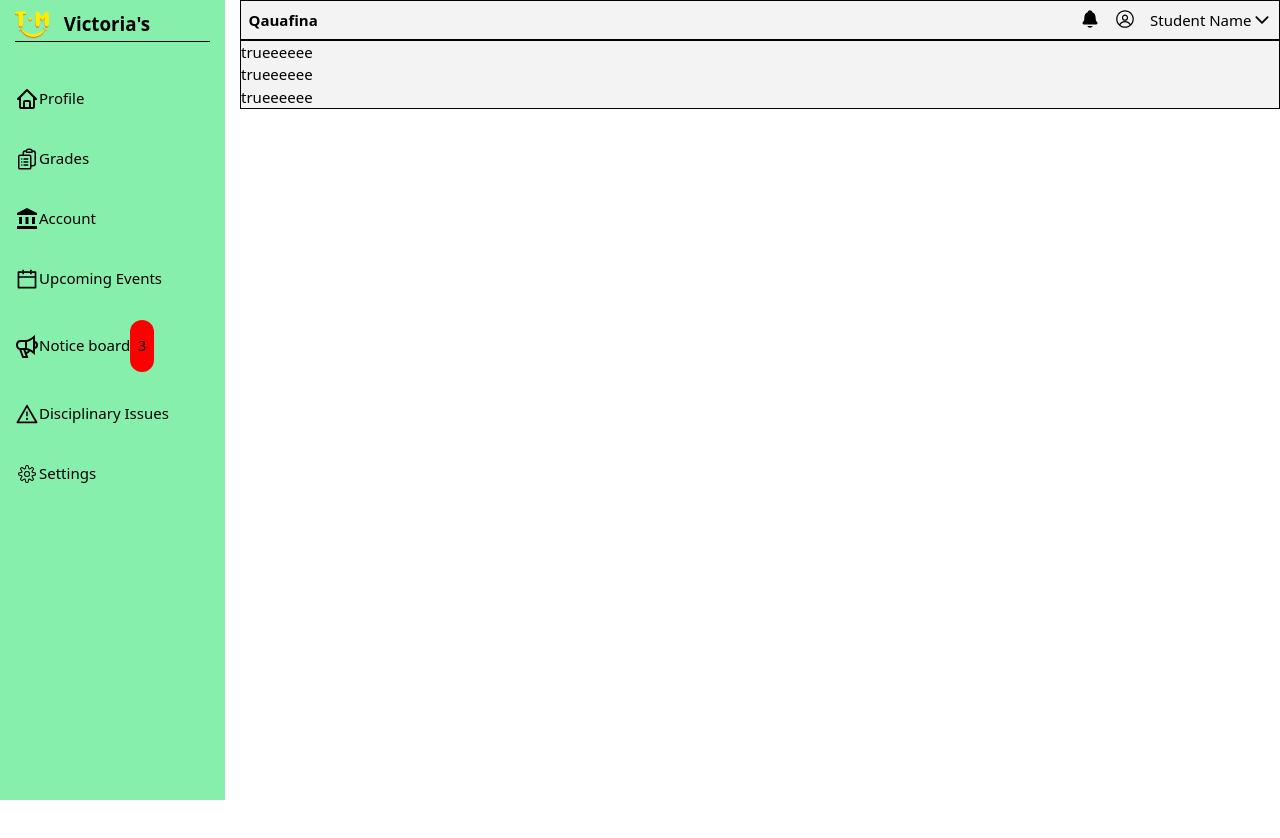
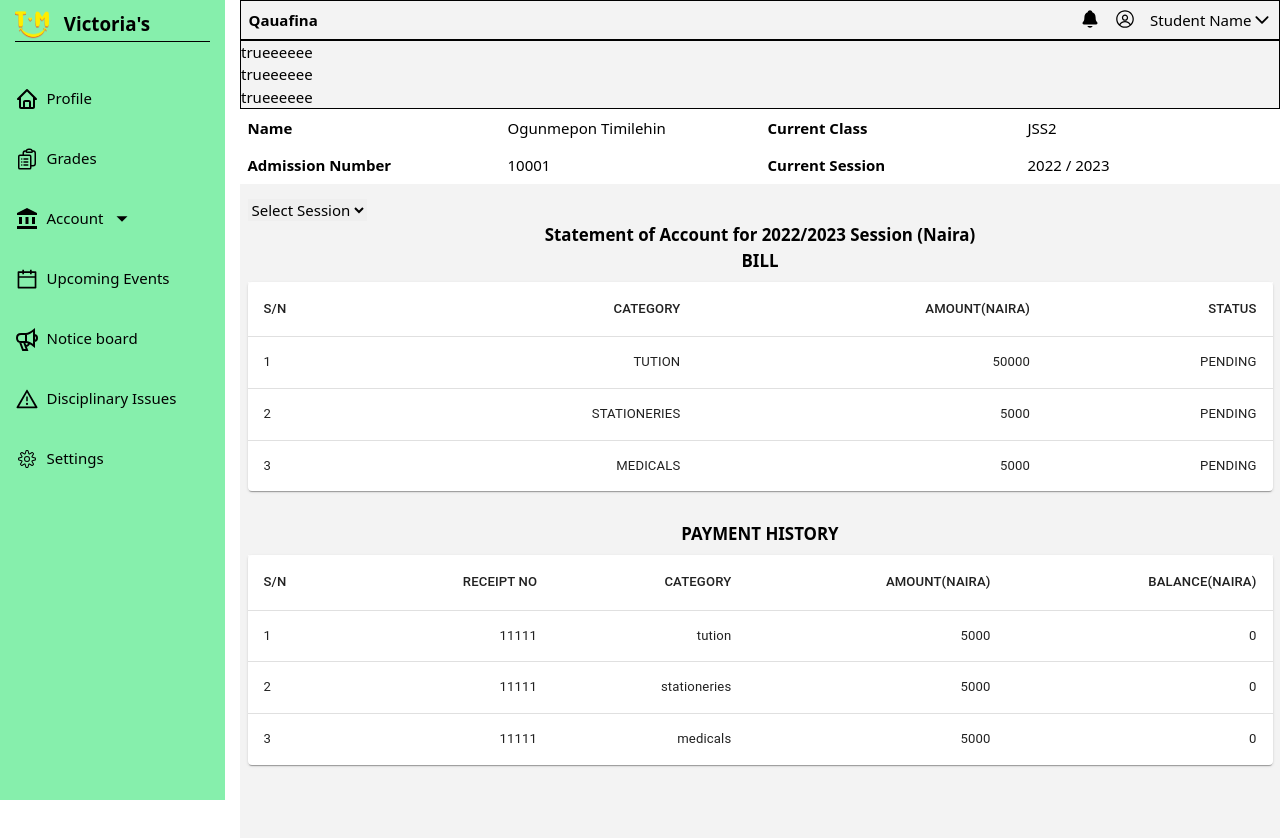
Before and after one commit to timhilehin1/my-school, a React (Vite) app: page /studentDashboard/statement in a window 1280 px wide. Shown: the top 838 px of the page. Before the commit the page ends 800 px from the top, so only its background shows below. Built offline with nearby package versions, Linux system fonts and the light colour scheme.

Commit message:
issue : payments

```diff
--- a/index.html
+++ b/index.html
@@ -3,6 +3,7 @@
   <head>
     <meta charset="UTF-8" />
     <link rel="icon" type="image/svg+xml" href="/vite.svg" />
+    <link rel="stylesheet" href="https://fonts.googleapis.com/css2?family=Material+Symbols+Outlined:opsz,wght,FILL,GRAD@20..48,100..700,0..1,-50..200" />
     <!-- <link href="/dist/output.css" rel="stylesheet"> -->
     <meta name="viewport" content="width=device-width, initial-scale=1.0" />
     <title>Vite + React</title>
--- a/package.json
+++ b/package.json
@@ -11,6 +11,7 @@
   "dependencies": {
     "@emotion/react": "^11.11.0",
     "@emotion/styled": "^11.11.0",
+    "@mui/icons-material": "^5.11.16",
     "@mui/material": "^5.13.0",
     "firebase": "^9.19.1",
     "react": "^18.2.0",
--- a/src/App.jsx
+++ b/src/App.jsx
@@ -22,6 +22,8 @@ import Grades from './Components/Grades'
 import { BrowserRouter as Router, Routes, Route } from 'react-router-dom';
 import Notice from './Components/Notice';
 import Account from './Components/Account';
+import Statement from './Components/Statement';
+import Payments from './Components/payments';
 
 
 
@@ -85,6 +87,8 @@ function App() {
                               <Route path="grades" element={<Grades />} />
                               <Route path="notice" element={<Notice />} />
                               <Route path="account" element={<Account />} />
+                              <Route path="statement" element={<Statement />} />
+                                <Route path="payments" element={<Payments />} />
                               </Routes>
                        </div>
 
--- a/src/Components/Account.jsx
+++ b/src/Components/Account.jsx
@@ -4,6 +4,7 @@ function Account() {
     return (
         <div>
             <p>How should you look like eh</p>
+
         </div>
     )
 }
--- /dev/null
+++ b/src/Components/Payments.jsx
@@ -0,0 +1,14 @@
+import React from "react";
+
+function Payments() {
+    return (
+        <div>
+            <p className="text-red">i'm already there</p>
+            <p>i'm already there</p>
+              <p>i'm already there</p>
+        </div>
+    )
+}
+
+
+export default Payments
--- a/src/Components/Sidebar.jsx
+++ b/src/Components/Sidebar.jsx
@@ -7,17 +7,22 @@ import { HiOutlineClipboardDocumentList } from "react-icons/hi2";
 import { MdAccountBalance } from "react-icons/md";
 import { AiOutlineCalendar, AiOutlineWarning} from "react-icons/ai";
 import { CiSettings } from "react-icons/ci";
-import { GrAnnounce } from "react-icons/gr";
+import { GrAnnounce, GrTransaction } from "react-icons/gr";
+import { IoMdArrowDropdown, IoMdArrowDropup,IoIosSwap  } from "react-icons/io";
+import { IoBarChartOutline } from "react-icons/io5";
 import Chip from '@mui/material/Chip';
+import { AccessAlarm, ThreeDRotation } from '@mui/icons-material';
+
 
 function Sidebar() {
 
-const [SideMenu, setSidemenu] = useState(false)
+    const [SideMenu, setSidemenu] = useState(false)
+    const [display, setDisplay] = useState(false)
 
   function toggleSidebar(){
       setSidemenu(!SideMenu)
      }
-
+// onClick={()=>{setDisplay(!display)}}
     return (
         <>
 
@@ -31,52 +36,75 @@ const [SideMenu, setSidemenu] = useState(false)
                 <section className="mt-10 leading-10 flex flex-col gap-6">
 
                     <Link to="profile">
-                        <div className="flex items-center">
+                        <div className="flex items-center gap-2">
                       <BiHome size={24}/> <p>Profile</p>
                     </div>
                     </Link>
 
                     <Link to="grades">
-                        <div className="flex items-center">
+                        <div className="flex items-center gap-2">
                         <HiOutlineClipboardDocumentList size={24} />
                         <p>Grades</p>
                         </div>
                     </Link>
 
-                     <Link to="account">
-                    <div className="flex items-center">
+
+                    <div onClick={()=>{setDisplay(!display)}}  className="flex items-center cursor-pointer gap-2">
                         <MdAccountBalance size={24} />
                         <p>Account</p>
+                        <IoMdArrowDropdown size={22} className={display ? 'hidden' : 'block'} />
+                        <IoMdArrowDropup size={22}  className={display ? 'block' : 'hidden'}  />
+
+                        </div>
+
+
+                    <div className={display ? 'flex flex-col gap-6' : 'hidden'}>
+
+                     <Link to="statement">
+                    <div className="flex items-center gap-2">
+                                <IoBarChartOutline size={ 24}/>
+                        <p>Statement of Account</p>
+                        </div>
+                    </Link>
+
+                      <Link to="payment">
+                    <div className="flex items-center gap-2">
+                       <IoIosSwap size={24} />
+                        <p>Make Payments</p>
                         </div>
                         </Link>
 
+                        </div>
+
                     <Link to="calendar">
-                            <div className="flex items-center">
+                            <div className="flex items-center gap-2">
                     <AiOutlineCalendar size={24} />
                             <p>Upcoming Events</p>
                             </div>
                     </Link>
 
                     <Link to="notice">
-                            <div className="flex items-center">
+                            <div className="flex items-center gap-2">
                     <GrAnnounce size={24} />
                             <p>Notice board</p>
 
-                            <div className="self-start bg-[red] rounded-2xl p-2"> 3 </div>
+                            {/* <div className="self-start bg-[red] rounded-2xl p-2"> 3 </div> */}
 
                             </div>
                     </Link>
 
-                     <Link to="disciplinary">
-                            <div className="flex items-center">
+                     <Link to="">
+                            <div className="flex items-center gap-2">
                     <AiOutlineWarning size={24} />
                             <p>Disciplinary Issues</p>
                             </div>
-                        </Link>
+                    </Link>
+
+
 
 
                     <Link to="settings">
-                        <div className="flex items-center">
+                        <div className="flex items-center gap-2">
                       <CiSettings size={24}/>
                             <p>Settings</p>
                             </div>
--- /dev/null
+++ b/src/Components/Statement.jsx
@@ -0,0 +1,151 @@
+import { React, useState } from "react";
+import { TableBody, TableCell, TableHead, TableRow, styled,  Table, tableCellClasses, TableContainer, Paper, CssBaseline } from '@mui/material'
+
+
+function Statement() {
+
+    const [session, setSession] = useState({
+        session : ''
+    })
+
+    function handleChange(event) {
+        // will be used to filter grades based on session selected, each sesion will show grades for the three terms
+        const { name, value } = event.target
+        setSession((prevdata) => {
+            return {
+                ...prevdata,
+                [name] : value
+            }
+        })
+    }
+
+      function createBillData(SN, CATEGORY, AMOUNT, STATUS) {
+  return { SN, CATEGORY, AMOUNT, STATUS };
+}
+
+const rows = [
+  createBillData('1', 'TUTION', 50000, 'PENDING'),
+  createBillData('2', 'STATIONERIES', 5000, 'PENDING'),
+  createBillData('3', 'MEDICALS', 5000, 'PENDING'),
+];
+
+        function createHistoryData(id, receiptNo, cat, amt, balance) {
+  return {id, receiptNo, cat, amt, balance };
+}
+
+const rowss = [
+  createHistoryData('1', '11111', 'tution', 5000, 0),
+  createHistoryData('2', '11111', 'stationeries', 5000, 0),
+  createHistoryData('3', '11111', 'medicals', 5000, 0)
+];
+
+
+
+    return (
+        <div >
+
+            <header className="grid grid-cols-2 lg:grid-cols-4 gap-4 p-2 bg-[#ffffff]">
+
+                <p className="font-bold">Name</p>
+                <p className="">Ogunmepon Timilehin</p>
+                <p className="font-bold">Current Class</p>
+                <p>JSS2</p>
+                <p className="font-bold">Admission Number</p>
+                <p>10001</p>
+                <p className="font-bold">Current Session</p>
+                <p>2022 / 2023</p>
+
+            </header>
+
+            <main className="bg-[#f3f3f3] h-screen mt-2 p-2">
+                 <select
+                    onChange={handleChange}
+                    name = "session"
+                >
+            <option className="font-bold"  value="" disabled selected>Select Session</option>
+            <option value="2017/2018">2017/2018</option>
+            <option value="2018/2019">2018/2019</option>
+            <option value="2019/2020">2019/2020</option>
+            <option value="2020/2021">2020/2021</option>
+            <option value="2021/2022">2021/2022</option>
+            <option value="2022/2023">2022/2023</option>
+                </select>
+
+                {/* session will be dynamic */}
+                <p className="font-bold text-lg text-center">Statement of Account for 2022/2023 Session (Naira)</p>
+
+                <header className="text-lg font-bold text-center">BILL</header>
+                <section className='bg-[#ffffff] mt-2'>
+                        <TableContainer component={Paper}>
+      <Table sx={{ minWidth: 300 }} aria-label="simple table">
+        <TableHead>
+          <TableRow>
+            <TableCell>S/N</TableCell>
+            <TableCell align="right">CATEGORY</TableCell>
+            <TableCell align="right">AMOUNT(NAIRA)</TableCell>
+            <TableCell align="right">STATUS</TableCell>
+          </TableRow>
+        </TableHead>
+        <TableBody>
+          {rows.map((row) => (
+            <TableRow
+              key={row.SN}
+              sx={{ '&:last-child td, &:last-child th': { border: 0 } }}
+            >
+              <TableCell component="th" scope="row">
+                {row.SN}
+              </TableCell>
+              <TableCell align="right">{row.CATEGORY}</TableCell>
+              <TableCell align="right">{row.AMOUNT}</TableCell>
+              <TableCell align="right">{row.STATUS}</TableCell>
+            </TableRow>
+          ))}
+        </TableBody>
+      </Table>
+    </TableContainer>
+                </section>
+
+
+                       <p  className="text-lg font-bold text-center mt-8">PAYMENT HISTORY</p>
+                     <section className='bg-[#ffffff] mt-2'>
+                        <TableContainer component={Paper}>
+      <Table sx={{ minWidth: 300 }} aria-label="simple table">
+        <TableHead>
+          <TableRow>
+            <TableCell>S/N</TableCell>
+            <TableCell align="right">RECEIPT NO</TableCell>
+            <TableCell align="right">CATEGORY</TableCell>
+            <TableCell align="right">AMOUNT(NAIRA)</TableCell>
+            <TableCell align="right">BALANCE(NAIRA)</TableCell>
+          </TableRow>
+        </TableHead>
+        <TableBody>
+          {rowss.map((row) => (
+            <TableRow
+              key={row.id}
+              sx={{ '&:last-child td, &:last-child th': { border: 0 } }}
+            >
+              <TableCell component="th" scope="row">
+                {row.id}
+              </TableCell>
+              <TableCell align="right">{row.receiptNo}</TableCell>
+              <TableCell align="right">{row.cat}</TableCell>
+                <TableCell align="right">{row.amt}</TableCell>
+                <TableCell align="right">{row.balance}</TableCell>
+            </TableRow>
+          ))}
+        </TableBody>
+      </Table>
+    </TableContainer>
+
+
+                </section>
+
+
+            </main>
+
+        </div>
+    )
+}
+
+export default Statement
```
Also changed, not shown: src/Components/Grades.jsx (+10 -10 lines), 1 other file (tests, documents, lock files or other folders).
